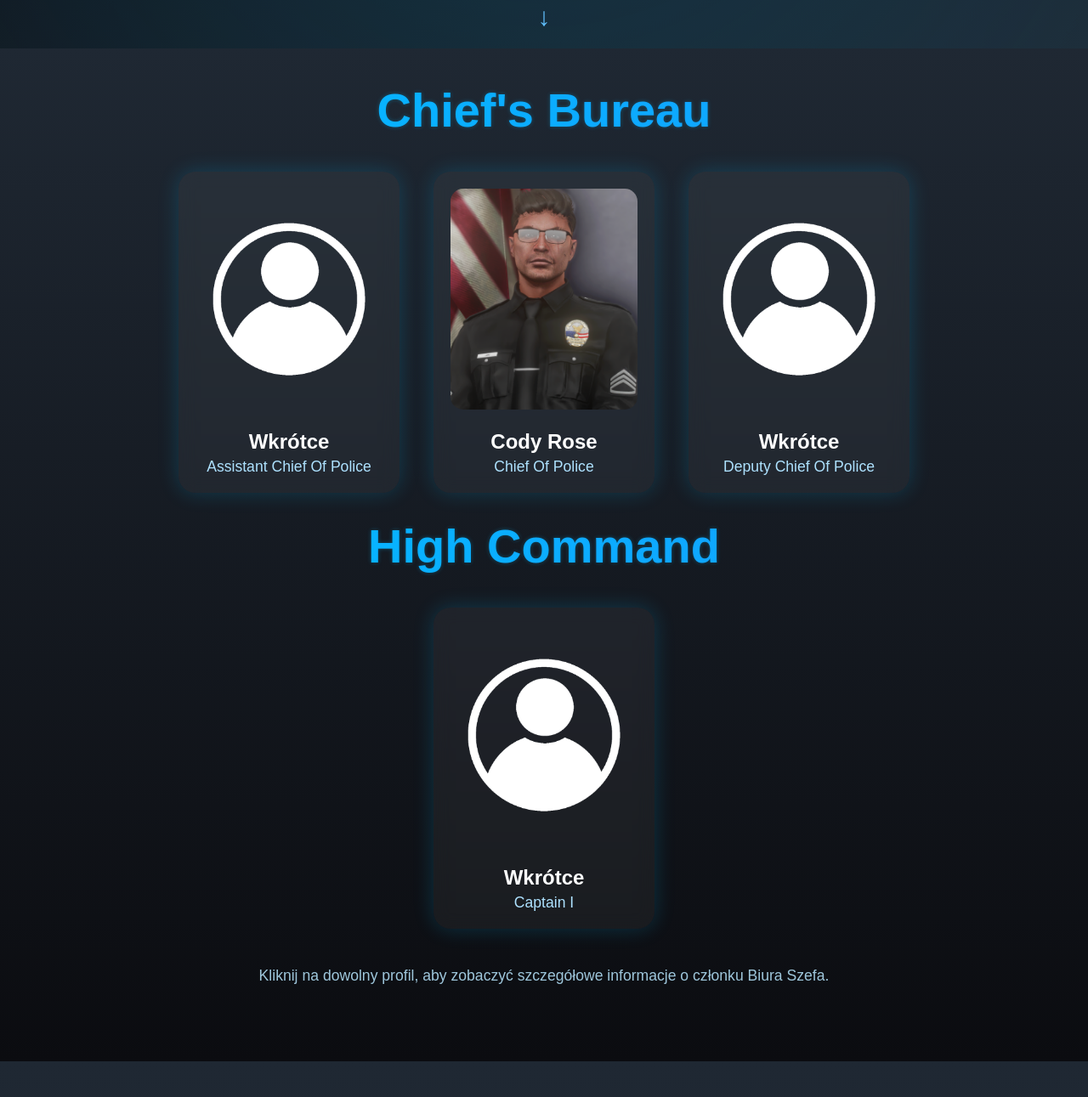
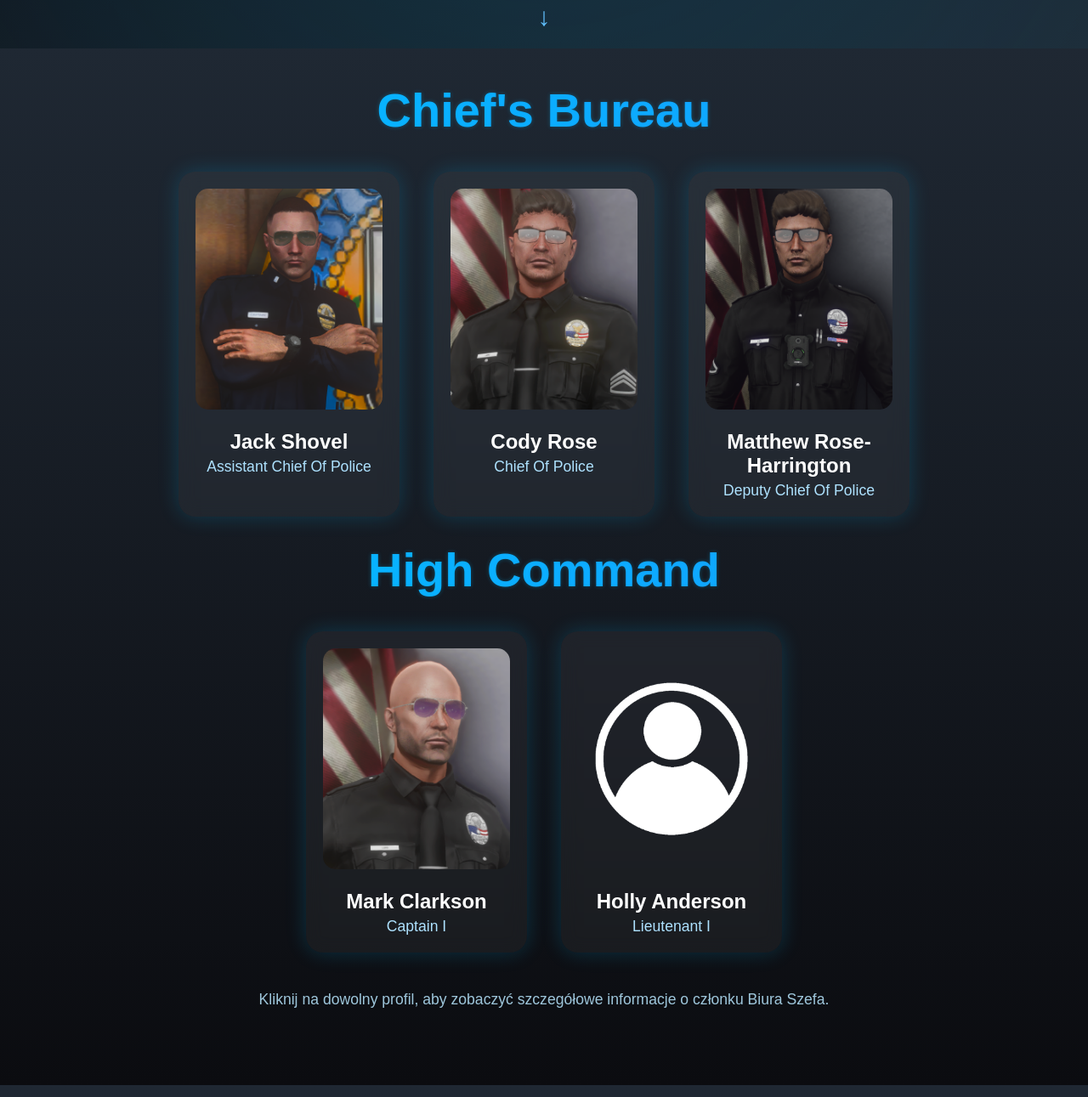
Before and after one commit to CodyRoseLSPD/kampania, a plain HTML site: page index.html in a window 1280 px wide. Shown: the part 743-2034 px from the top of the page at 85% size. Drawn offline with Linux system fonts and the light colour scheme.

Commit message:
Update index.html

```diff
--- a/index.html
+++ b/index.html
@@ -31,9 +31,9 @@
     <h1 class="section-title1">Chief's Bureau</h1>
 
     <div class="biuro-grid">
-        <div class="biuro-card" data-profile="?3">
-            <img src="niewazne.png" alt="Assistant Chief Of Police">
-            <h3>Wkrótce</h3>
+        <div class="biuro-card" data-profile="jaca">
+            <img src="jaca.png" alt="Assistant Chief Of Police">
+            <h3>Jack Shovel</h3>
             <p>Assistant Chief Of Police</p>
         </div>
         <div class="biuro-card" data-profile="cody">
@@ -41,18 +41,23 @@
             <h3>Cody Rose</h3>
             <p>Chief Of Police</p>
         </div>
-        <div class="biuro-card" data-profile="?2">
-            <img src="niewazne.png" alt="Deputy Chief Of Police">
-            <h3>Wkrótce</h3>
+        <div class="biuro-card" data-profile="matthew">
+            <img src="matthew.png" alt="Deputy Chief Of Police">
+            <h3>Matthew Rose-Harrington</h3>
             <p>Deputy Chief Of Police</p>
         </div>
     </div>
     <h2>High Command</h2>
     <div class="biuro-gridCapt">
-        <div class="biuro-card" data-profile="?">
-            <img src="niewazne.png" alt="Captain I">
-            <h3>Wkrótce</h3>
+        <div class="biuro-card" data-profile="marek">
+            <img src="1.png" alt="Captain I">
+            <h3>Mark Clarkson</h3>
             <p>Captain I</p>
+        </div>
+        <div class="biuro-card" data-profile="holly">
+            <img src="niewazne.png" alt="Lieutenant I">
+            <h3>Holly Anderson</h3>
+            <p>Lieutenant I</p>
         </div>
     <p class="biuro-footer">
     Kliknij na dowolny profil, aby zobaczyć szczegółowe informacje o członku Biura Szefa.
```
